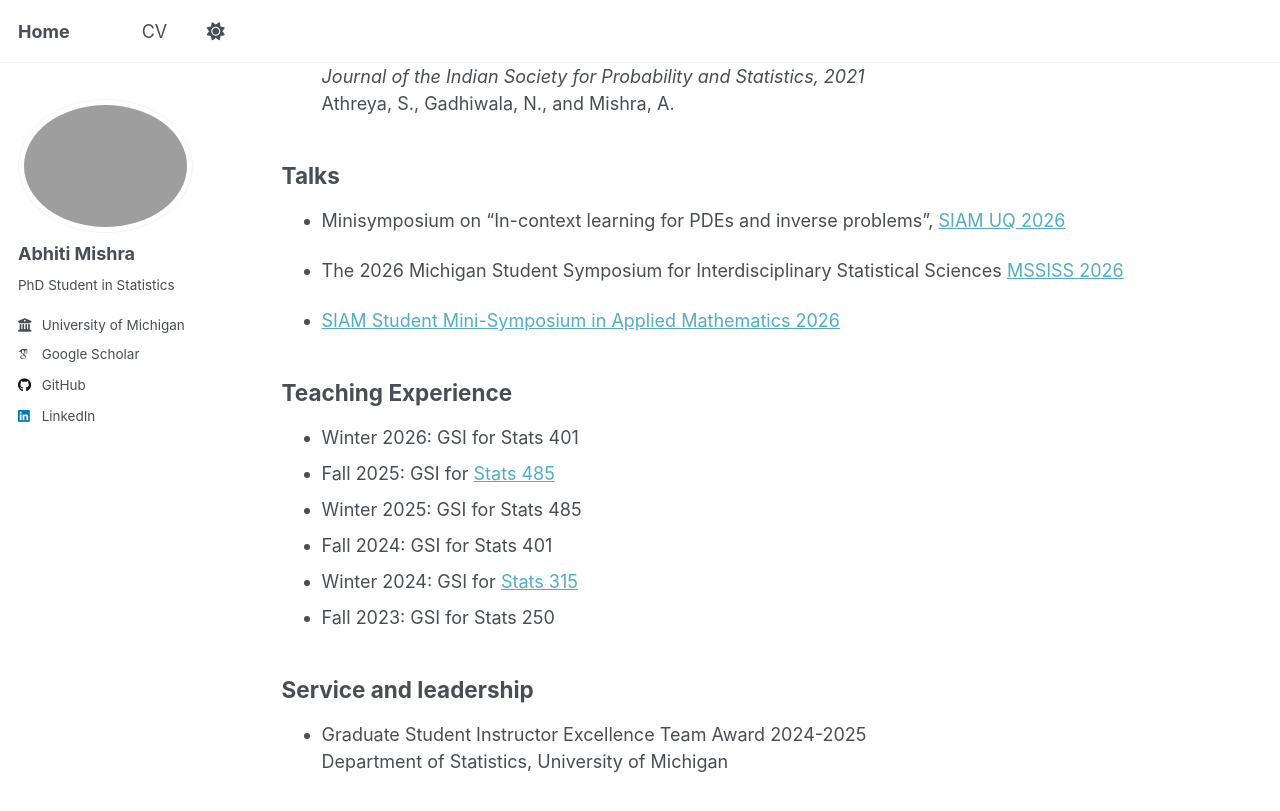
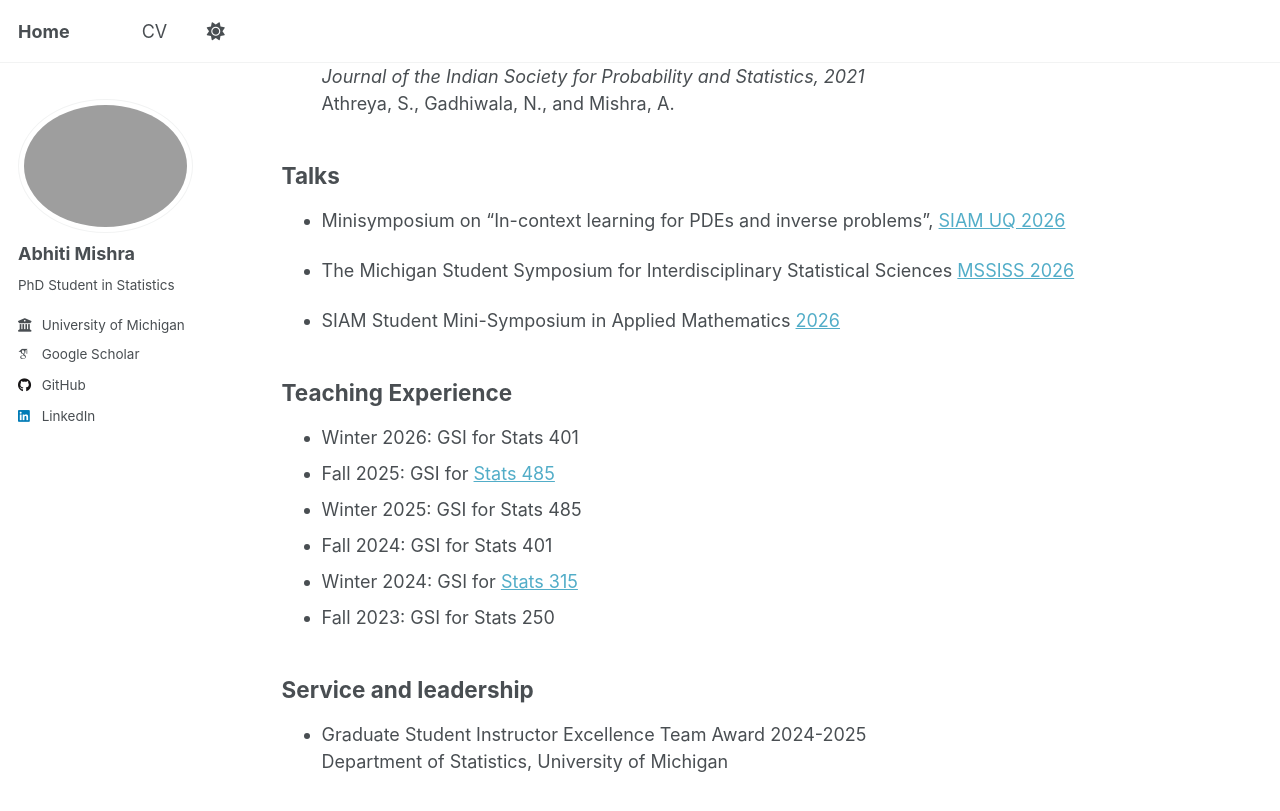
Before and after one commit to abhiti23/abhiti23.github.io, a Jekyll site: the page built from _pages/cv.md, in a window 1280 px wide and 900 px high, scrolled down 646 px. Shown: the top 811 px of the window. Built offline with Jekyll 4.4.1, drawn with Linux system fonts in a browser that asks for light colours; some web fonts are replaced; a script that is not in the unit is left out.

Commit message:
updated talks

```diff
--- a/_pages/cv.md
+++ b/_pages/cv.md
@@ -34,9 +34,9 @@ Talks
 ------
 * Minisymposium on "In-context learning for PDEs and inverse problems", [SIAM UQ 2026](https://www.siam.org/conferences-events/past-event-archive/uq26/)
 
-* The 2026 Michigan Student Symposium for Interdisciplinary Statistical Sciences [MSSISS 2026](https://sites.lsa.umich.edu/mssiss/)
+* The Michigan Student Symposium for Interdisciplinary Statistical Sciences [MSSISS 2026](https://sites.lsa.umich.edu/mssiss/)
 
-* [SIAM Student Mini-Symposium in Applied Mathematics 2026](https://sites.google.com/umich.edu/2026-siam-minisymposium/home)
+* SIAM Student Mini-Symposium in Applied Mathematics [2026](https://sites.google.com/umich.edu/2026-siam-minisymposium/home)
 
 Teaching Experience
 ------
```
Also changed, not shown: 1 other file.
